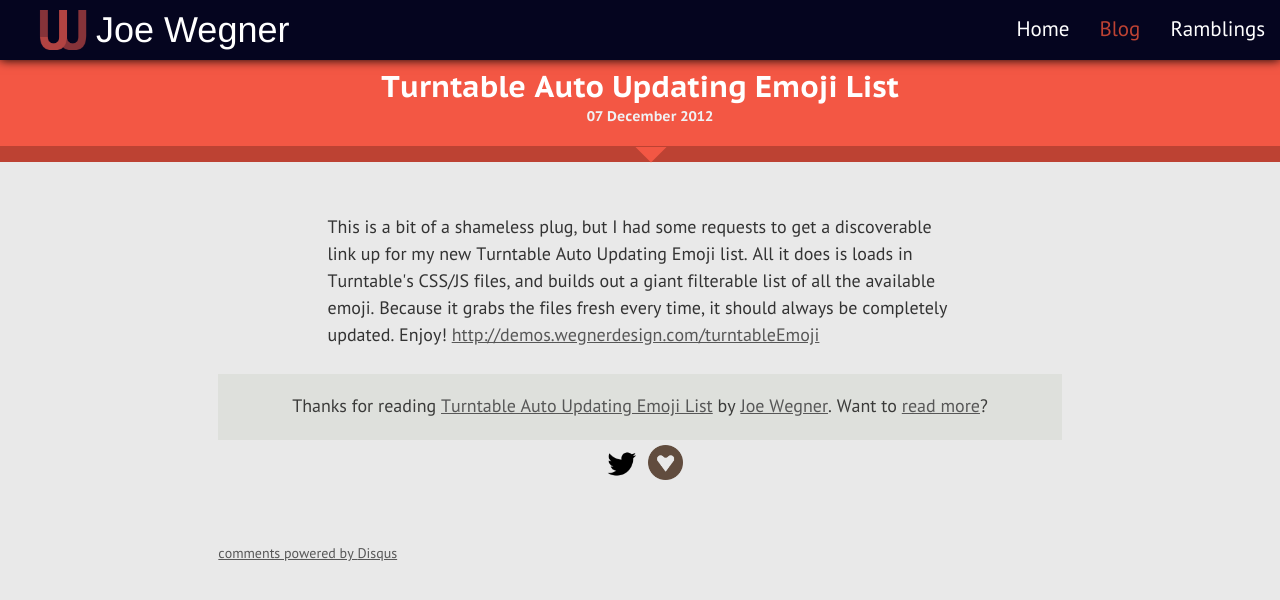
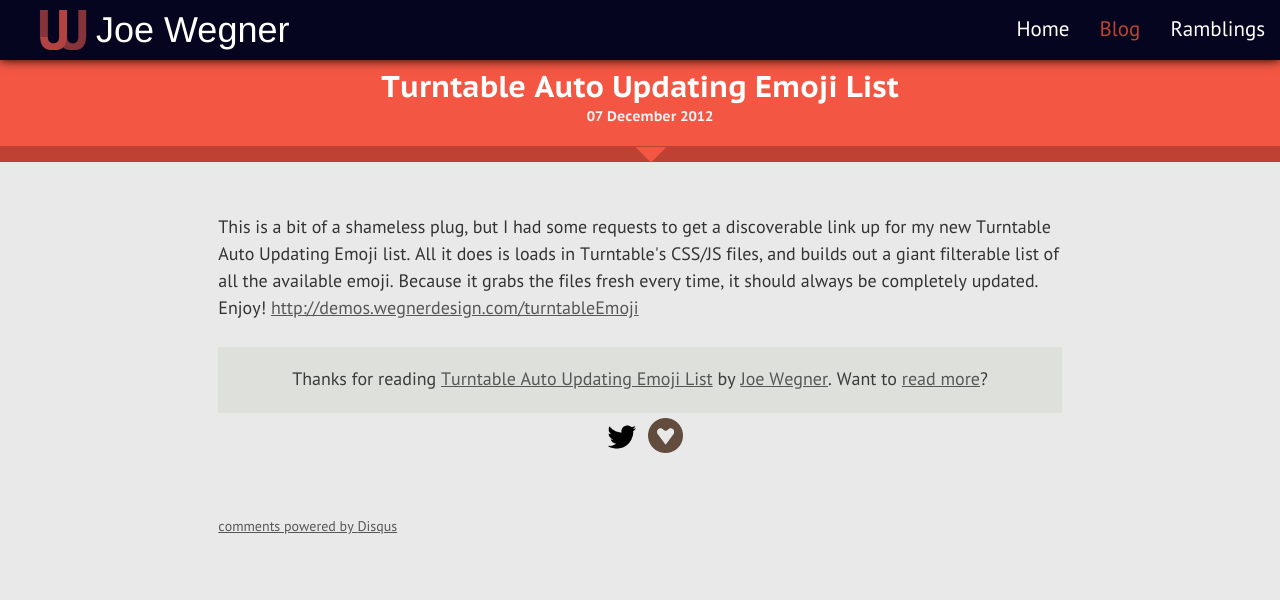
Before and after one commit to josephwegner/josephwegner.github.com, a Jekyll site: the page built from blog/_posts/2012-12-07-turntable-auto-updating-emoji-list.html, in a window 1280 px wide. Shown: the top 600 px of the page. Built offline with Jekyll 4.4.1, drawn with Linux system fonts in a browser that asks for light colours; Markdown is read by kramdown in place of the engine named in the settings; comment, search, counter and statistics services are not loaded.

Commit message:
Expand column width of blog post on desktop

```diff
--- a/_layouts/post.html
+++ b/_layouts/post.html
@@ -66,7 +66,7 @@
     </div>
     <div id="body" class="row">
       <div class="col-xs-1 visible-xs"></div>
-      <div  itemprop="text" class="col-md-6 col-md-offset-3 col-sm-8 col-sm-offset-2 col-xs-10">
+      <div  itemprop="text" class="col-md-8 col-md-offset-2 col-sm-8 col-sm-offset-2 col-xs-10">
       {{ content }}
       </div>
     </div>
```
